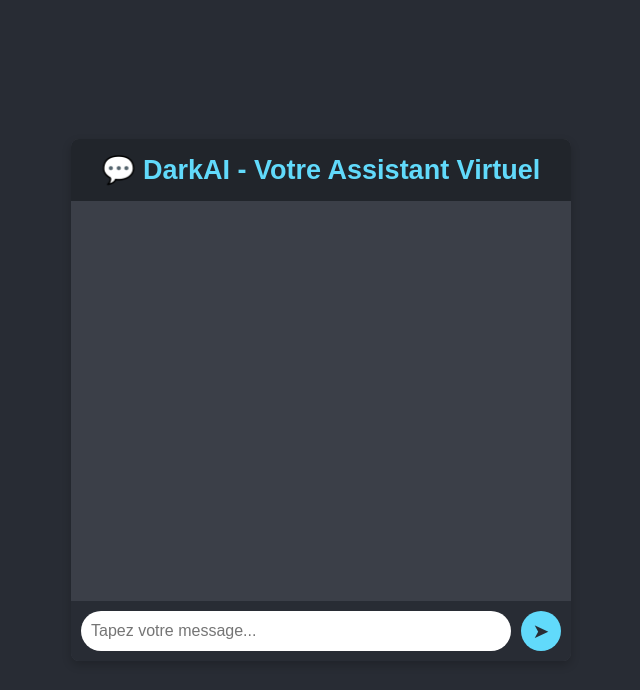
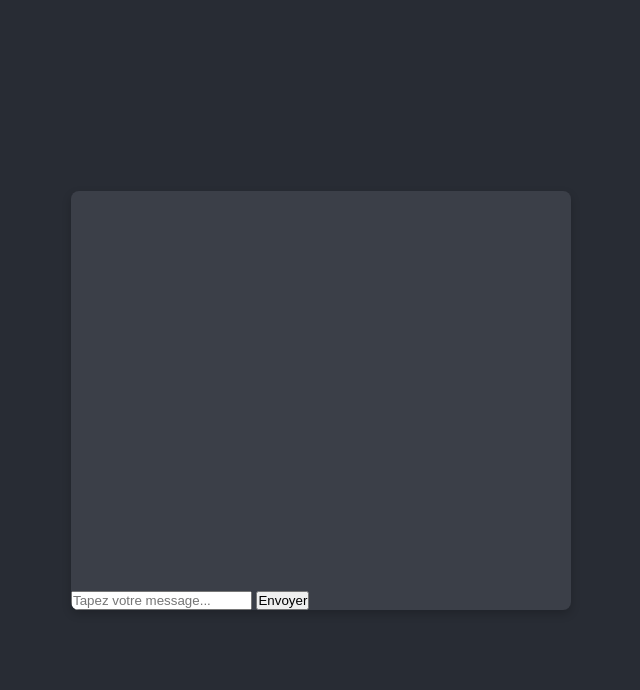
Before and after one commit to BotPer/DarkAI, a website: page index.html in a window 1280 px wide. Shown: the whole page, without its empty margins (319-959 px from the left). Drawn offline with Linux system fonts and the light colour scheme.

Commit message:
Update index.html

```diff
--- a/index.html
+++ b/index.html
@@ -3,24 +3,15 @@
 <head>
     <meta charset="UTF-8">
     <meta name="viewport" content="width=device-width, initial-scale=1.0">
-    <title>Discussion avec DarkAI</title>
+    <title>Discussion avec l'IA</title>
     <link rel="stylesheet" href="styles.css">
 </head>
 <body>
-
     <div class="chat-container">
-        <header class="chat-header">
-            <h2>💬 DarkAI - Votre Assistant Virtuel</h2>
-        </header>
-        <div class="chat-box" id="chat-box">
-            <!-- Les messages apparaîtront ici -->
-        </div>
-        <form id="chat-form" class="chat-input-container">
-            <input type="text" id="user-input" class="chat-input" placeholder="Tapez votre message..." autocomplete="off" required>
-            <button type="submit" class="send-button">➤</button>
-        </form>
+        <div class="chat-box" id="chat-box"></div>
+        <input type="text" id="user-input" placeholder="Tapez votre message...">
+        <button id="send-button">Envoyer</button>
     </div>
-
     <script src="script.js"></script>
 </body>
 </html>
```
